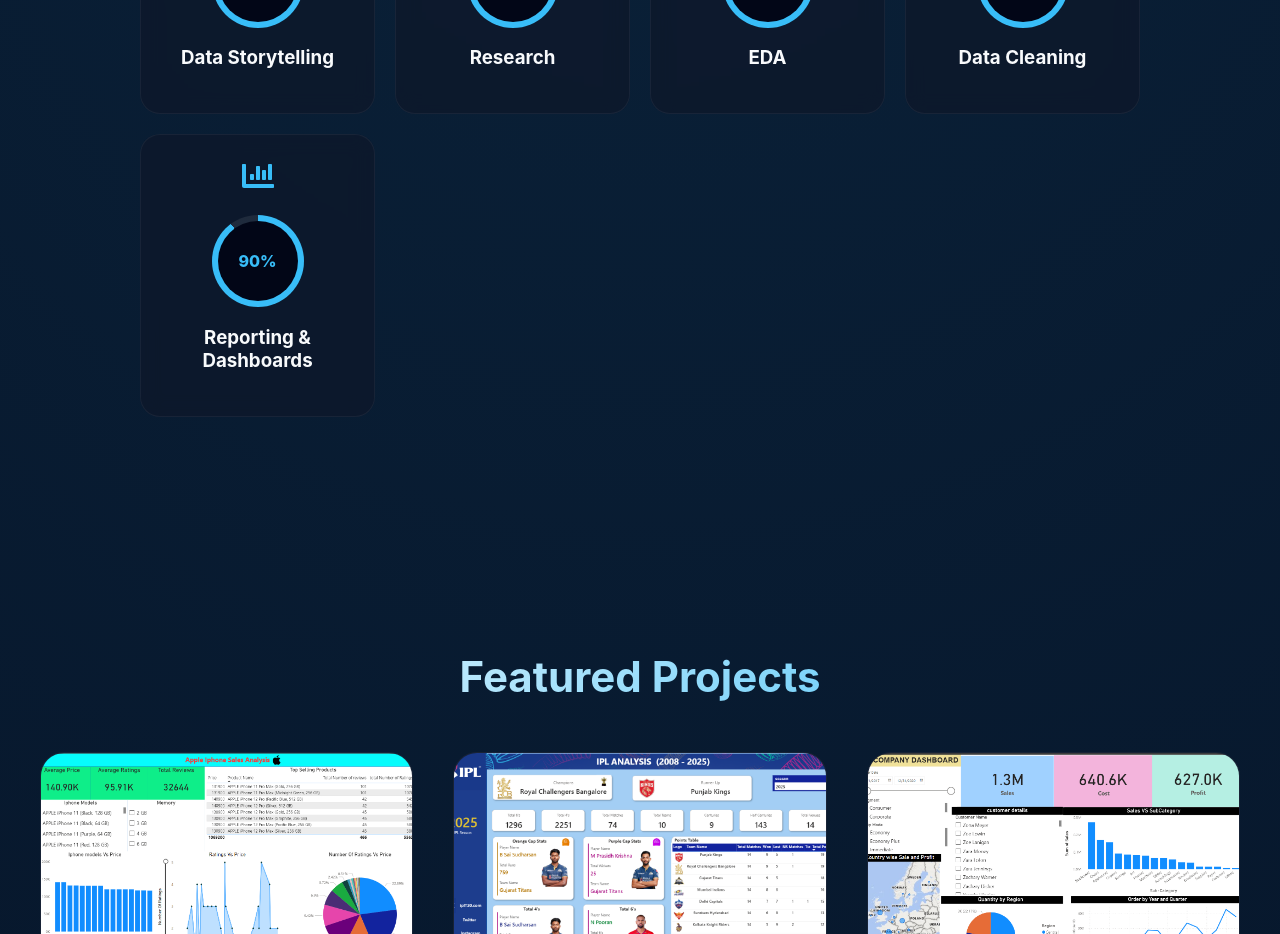
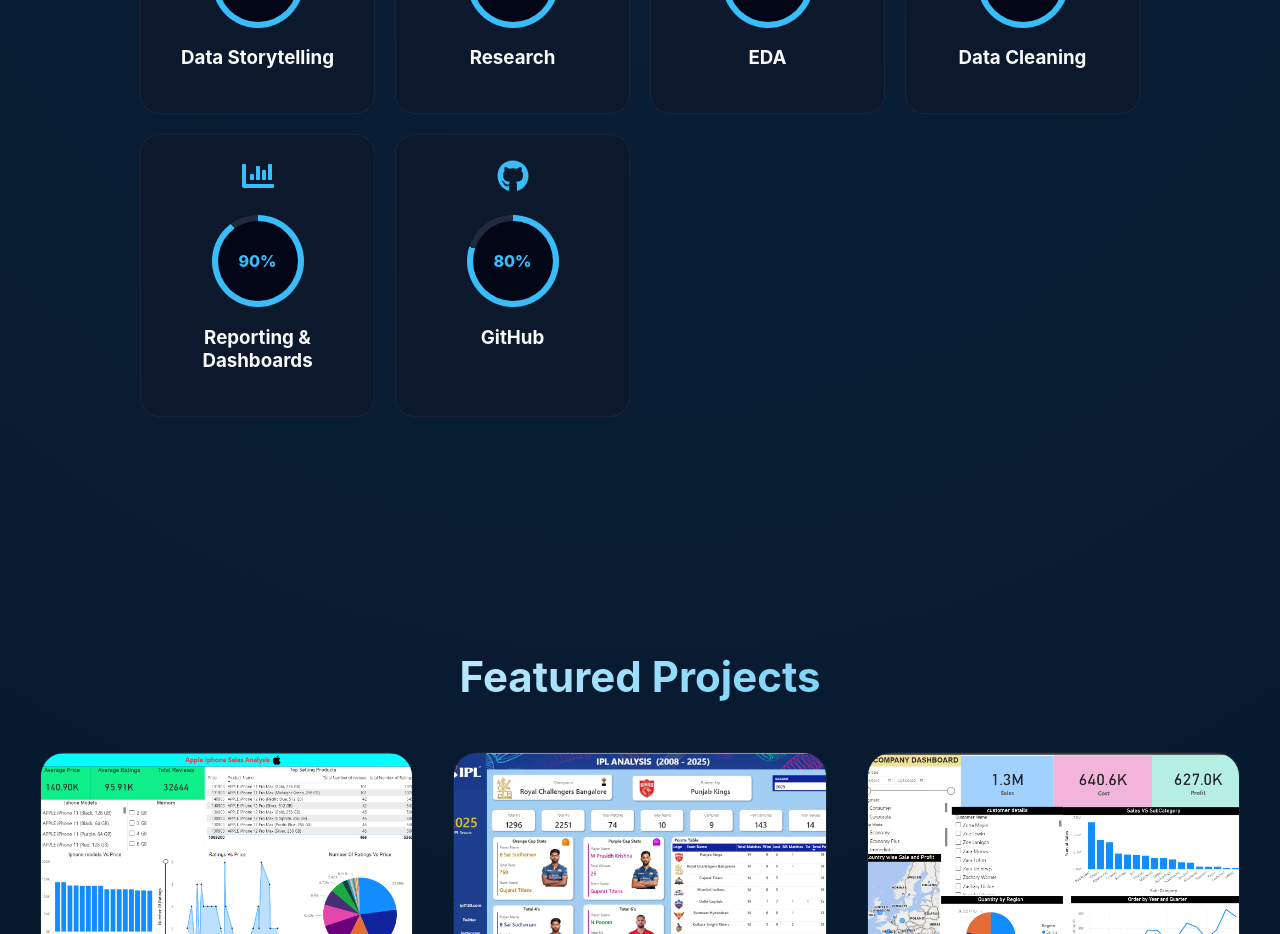
Before and after one commit to Samay24/samay-portfolio, a React (Vite) app: page / in a window 1280 px wide. Shown: the part 2940-3874 px from the top of the page. Built offline with nearby package versions, Linux system fonts and the light colour scheme.

Commit message:
Add GitHub skill to portfolio and chatbot

```diff
--- a/src/App.jsx
+++ b/src/App.jsx
@@ -345,6 +345,7 @@
             <SkillCard name="EDA" percent="80" icon={FaChartLine} />
             <SkillCard name="Data Cleaning" percent="85" icon={FaTools} />
             <SkillCard name="Reporting & Dashboards" percent="90" icon={FaChartBar} />
+            <SkillCard name="GitHub" percent="80" icon={FaGithub} />
           </div>
         </div>
       </Section>
--- a/src/Chatbot.jsx
+++ b/src/Chatbot.jsx
@@ -17,7 +17,7 @@
 const FALLBACK_RESPONSES = {
   "greeting": "Hi! 👋 I'm Samay's AI assistant. I can tell you all about his 1+ years of Data Analysis experience, his SQL/Python/Power BI skills, his projects like iPhone Sales Analysis and IPL Historical Dashboard, or his certifications from Oracle, IBM, AWS, and Databricks. What would you like to know?",
   "projects": "Samay has delivered high-impact data projects:\n\n1. **iPhone Sales Analysis** - Engineered a dynamic Power BI dashboard with automated data modeling and seasonal trend analysis to identify critical regional performance gaps, enabling data-driven inventory optimization.\n\n2. **IPL Historical Performance** - Analyzed 17+ years of complex cricket data with dynamic filtering for player achievements and team head-to-head metrics, uncovering hidden trends in player consistency for predictive performance modeling.\n\n3. **Global E-commerce Insights** - Visualized multi-dimensional datasets using advanced slicers and custom KPIs in Power BI, pinpointing high-cost shipping modes and supporting a **10% reduction in logistical overhead**.\n\n4. **Product Feedback Analysis** - Performed sentiment analysis on Zomato app reviews using NLP, thematic analysis, and sentiment scoring models. Found top 3 pain points and recommended app improvements boosting user satisfaction by **18%**.\n\n5. **Fraud Detection Analysis** - Performed comprehensive EDA using Python, Pandas, and Seaborn on 555K+ transactions, uncovering high-risk merchant categories and fraud patterns. Delivered actionable fraud prevention recommendations.",
-  "skills": "Samay has a robust technical stack:\n\n• **SQL (86%)** - Advanced querying, Joins, CTEs, Window Functions, Optimization\n• **Python (85%)** - Data Analysis (Pandas, NumPy), Automation, Custom Visualizations\n• **Power BI (80%)** - Interactive Dashboards, Data Modeling, DAX Measures, Dynamic Slicers\n• **Excel (90%)** - Advanced Formulas, Pivot Tables, Business Intelligence\n• **Data Visualization (85%)** - Storytelling, Dashboard Design, KPI Tracking\n• **AI & Automation (75%)** - n8n workflows, Prompt Engineering, GenAI Fundamentals\n• **Data Storytelling (85%)** - Translating complex data into actionable narratives\n• **Research (80%)** - Market analysis, Competitive intelligence\n• **EDA (80%)** - Exploratory Data Analysis, pattern discovery, outlier detection\n• **Data Cleaning (85%)** - Handling missing values, outliers, data normalization\n• **Reporting & Dashboards (90%)** - KPI tracking, executive reports, interactive dashboards",
+  "skills": "Samay has a robust technical stack:\n\n• **SQL (86%)** - Advanced querying, Joins, CTEs, Window Functions, Optimization\n• **Python (85%)** - Data Analysis (Pandas, NumPy), Automation, Custom Visualizations\n• **Power BI (80%)** - Interactive Dashboards, Data Modeling, DAX Measures, Dynamic Slicers\n• **Excel (90%)** - Advanced Formulas, Pivot Tables, Business Intelligence\n• **Data Visualization (85%)** - Storytelling, Dashboard Design, KPI Tracking\n• **AI & Automation (75%)** - n8n workflows, Prompt Engineering, GenAI Fundamentals\n• **Data Storytelling (85%)** - Translating complex data into actionable narratives\n• **Research (80%)** - Market analysis, Competitive intelligence\n• **EDA (80%)** - Exploratory Data Analysis, pattern discovery, outlier detection\n• **Data Cleaning (85%)** - Handling missing values, outliers, data normalization\n• **Reporting & Dashboards (90%)** - KPI tracking, executive reports, interactive dashboards\n• **GitHub (80%)** - Version control, collaboration, CI/CD, repository management",
   "experience": "Samay has **1+ years of experience** as a Data Analyst. He specializes in turning raw, messy data into clear, actionable business intelligence with a focus on delivering measurable results. His approach: Think logically, analyze deeply, present clearly.",
   "certifications": "Samay holds several professional certifications:\n\n• **Oracle Cloud Infrastructure 2025 Certified AI Foundations Associate**\n• **Databricks Accreditation - Generative AI Fundamentals**\n• **AWS - Foundation of Prompt Engineering**\n• **IBM - Artificial Intelligence Fundamentals**\n• **Cisco - Introduction to Data Science**\n• **Analytics Vidhya - n8n Automation Tool**\n• **LinkedIn Learning** - Data Analytics & Business Analysis certifications",
   "hire": "Yes! Samay is **currently open to new opportunities** (Full-time, Contract, or Freelance).\n\nHe can help with:\n• Data Analysis & Exploration\n• Dashboard Design (Power BI, Excel)\n• Data Cleaning & Transformation (SQL, Python)\n• Automation (n8n, Python scripts)\n• Business Intelligence Reporting\n\n**Contact:** samaygupta963@email.com | +91-9157657443\n**LinkedIn:** linkedin.com/in/samaygupta24/\n**GitHub:** github.com/Samay24",
@@ -97,6 +97,7 @@
 - EDA (80%): Exploratory Data Analysis, pattern discovery, outlier detection.
 - Data Cleaning (85%): Handling missing values, outliers, data normalization.
 - Reporting & Dashboards (90%): KPI tracking, executive reports, interactive dashboards.
+- GitHub (80%): Version control, collaboration, CI/CD, repository management.
 
 CERTIFICATIONS:
 - Oracle Cloud Infrastructure 2025 Certified AI Foundations Associate.
```
